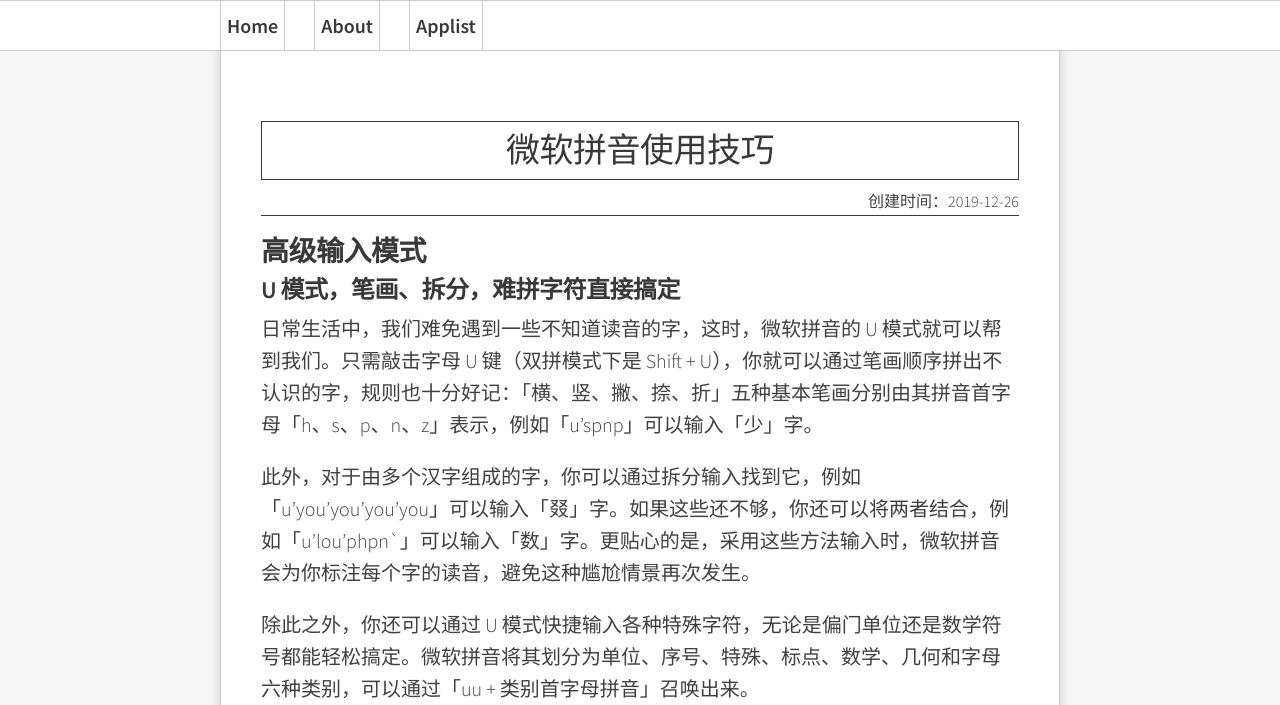
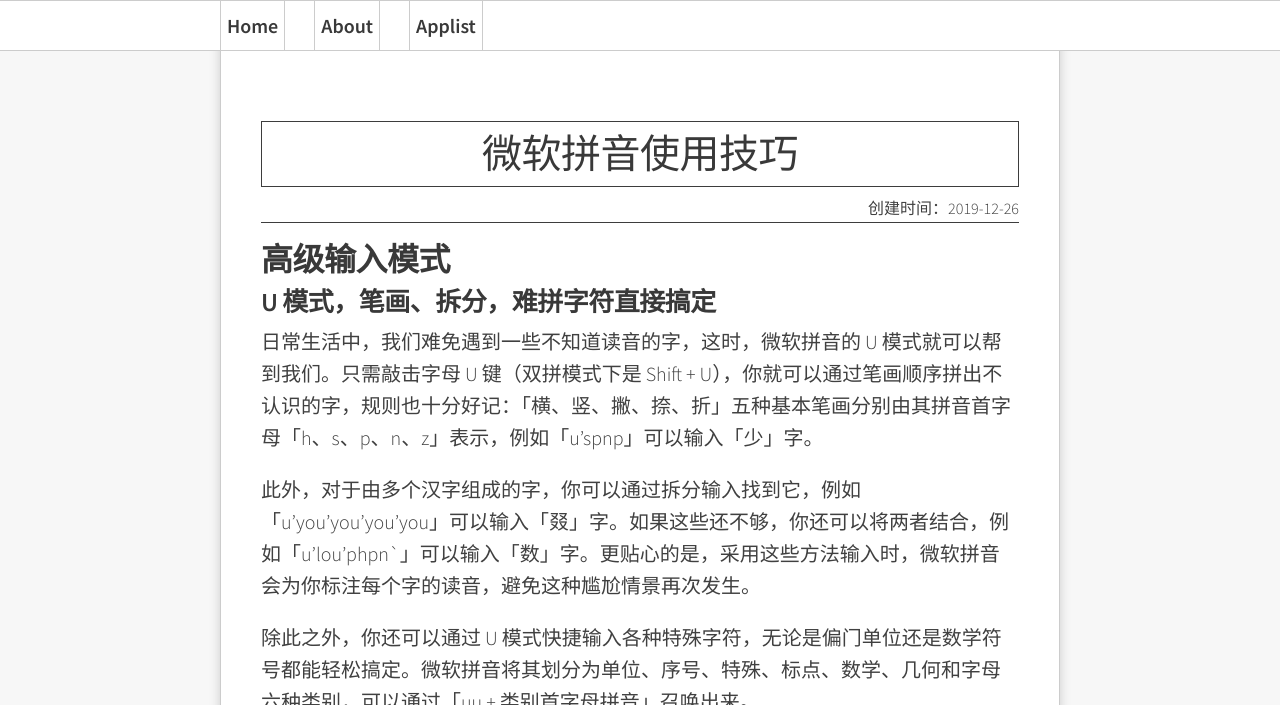
Before and after one commit to Melody-of-Oblivion/Melody-of-Oblivion.github.io, a Jekyll site: the page built from _posts/2019-12-26-mspinyintips.md, in a window 1280 px wide and 1400 px high. Shown: the top 705 px of the window. Built offline with Jekyll 4.4.1, drawn with Linux system fonts in a browser that asks for light colours; grey boxes are pictures that could not be loaded.

Commit message:
Update common.scss

```diff
--- a/assets/css/common.scss
+++ b/assets/css/common.scss
@@ -60,15 +60,15 @@
 }
 
 h1 {
-  font-size: 1.7rem;
+  font-size: 2rem;
 }
 
 h2 {
-  font-size: 1.4rem;
+  font-size: 1.6rem;
 }
 
 h3 {
-  font-size: 1.2rem;
+  font-size: 1.3rem;
 }
 
 h4, h5, h6 {
```
